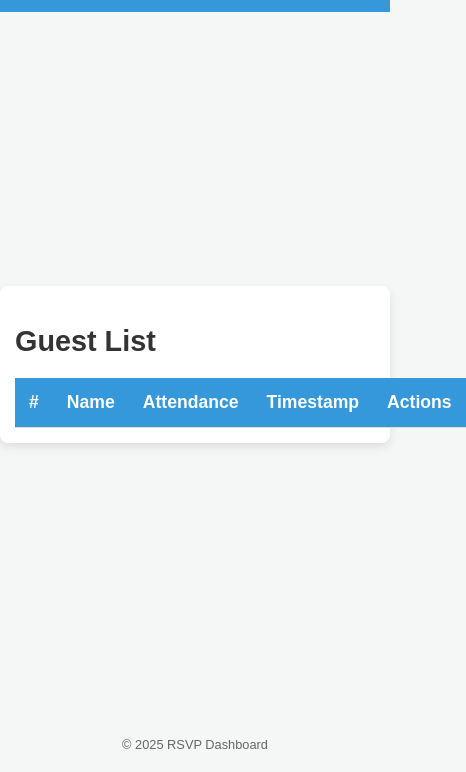
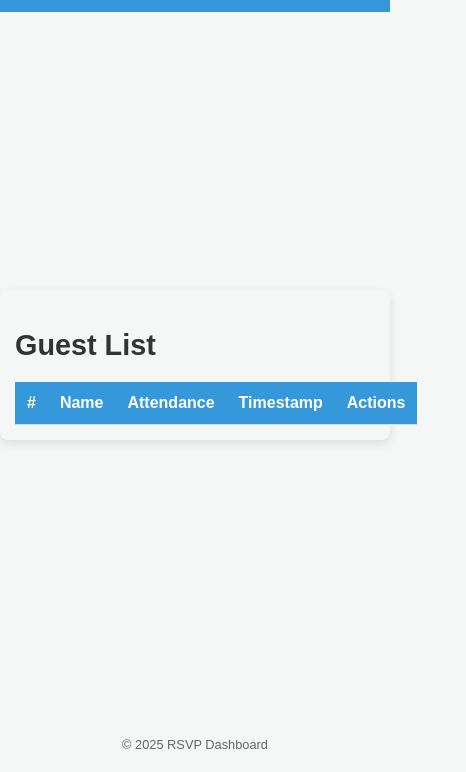
Before and after one commit to JetGalera/RSVP, a plain HTML site: page admin/index.html in a window 390 px wide. Shown: the part 109-881 px from the top of the page, 466 px wide, since content can reach past the window. Drawn offline with Linux system fonts and the light colour scheme; no server answers.

Commit message:
Update style.css

```diff
--- a/admin/style.css
+++ b/admin/style.css
@@ -57,9 +57,7 @@ main {
 }
 
 section {
-  width: 90%; /* Increased section width */
-  max-width: 1200px; /* Increased max-width for a larger container */
-  background-color: white;
+  width: 100%;  /* Ensures the section uses the full width of its parent */
   padding: 20px;
   border-radius: 8px;
   box-shadow: 0 4px 10px rgba(0, 0, 0, 0.1);
@@ -72,17 +70,18 @@ h2 {
 }
 
 table {
-  width: 100%;
+  width: 100%; /* Ensures full width of the container */
   border-collapse: collapse;
   margin-top: 20px;
   display: block;
+  white-space: nowrap; /* Prevents text overflow issues */
 }
 
 th, td {
-  padding: 16px; /* Increased padding for larger cells */
+  padding: 12px;
   text-align: left;
   border-bottom: 1px solid #ddd;
-  font-size: 1.2rem; /* Larger font size for better visibility */
+  font-size: 1.1rem;
 }
 
 th {
@@ -100,7 +99,7 @@ tr:nth-child(even) {
 }
 
 tr:hover {
-  background-color: #e0f0f0; /* Lighter hover effect */
+  background-color: #e0f0f0;
 }
 
 .delete-btn {
@@ -167,12 +166,13 @@ footer p {
   }
 
   table {
+    width: 100%; /* Ensures table occupies full width even on mobile */
     font-size: 1rem; /* Slightly larger font on mobile */
   }
 
   th, td {
-    padding: 14px;
-    font-size: 1.1rem; /* Slightly larger font size on mobile */
+    padding: 12px;
+    font-size: 1rem; /* Slightly larger font size on mobile */
   }
 
   footer {
```
